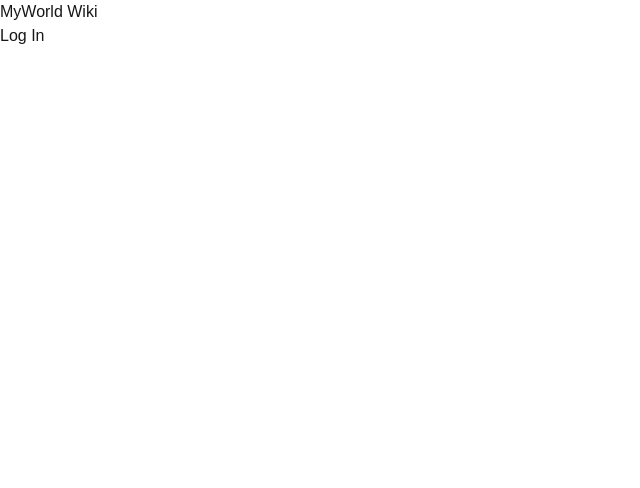
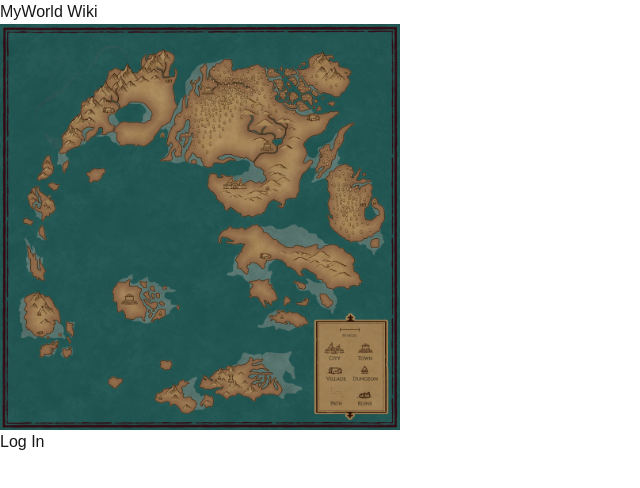
Before and after one commit to Hanover-CS/HC25-Kayla-Pyle-Senior-Project, a Next.js app: page / in a window 1280 px wide. Shown: the top 488 px of the page, without its empty margins (0-640 px from the left). Built offline with nearby package versions, Linux system fonts and the light colour scheme.

Commit message:
added image to home page ref: Home Page #10

```diff
--- a/src/app/page.js
+++ b/src/app/page.js
@@ -1,12 +1,14 @@
 import Image from "next/image";
 import Link from "next/link";
+import worldMap from "./assets/WorldMap.jpg"
 
 export default function Home() {
 
   return (
     <div className="grid grid-rows-[20px_1fr_20px] items-center justify-items-center min-h-screen p-8 pb-20 gap-16 sm:p-20 font-[family-name:var(--font-geist-sans)]">
-      <main className="flex flex-col gap-8 row-start-2 items-center sm:items-start">
+      <main className="flex flex-col gap-8 row-start-2 items-center">
         <h1 className="text-4xl font-serif font-bold">MyWorld Wiki</h1>
+        <Image  className="" src={worldMap} alt="WorldMap" width={400} height={400}/>
       </main>
       <div className="absolute top-0 right-0 p-8">
         <Link href="/dashboard">
```
Also changed, not shown: src/app/assets/WorldMap.jpg (added).
